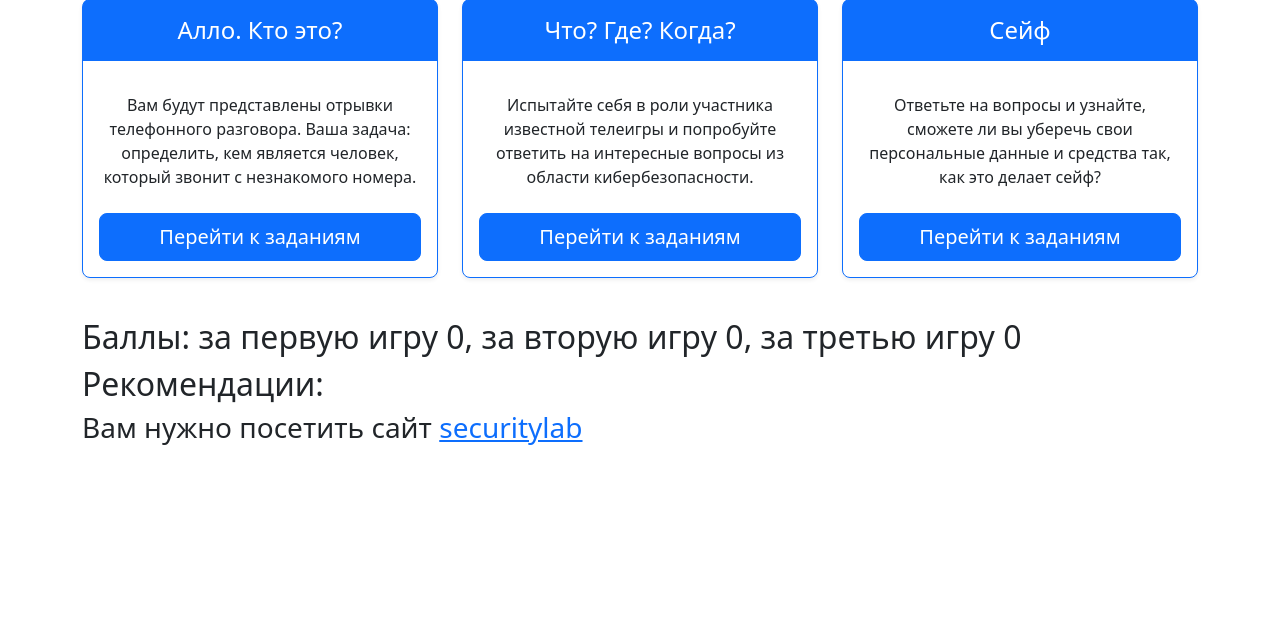
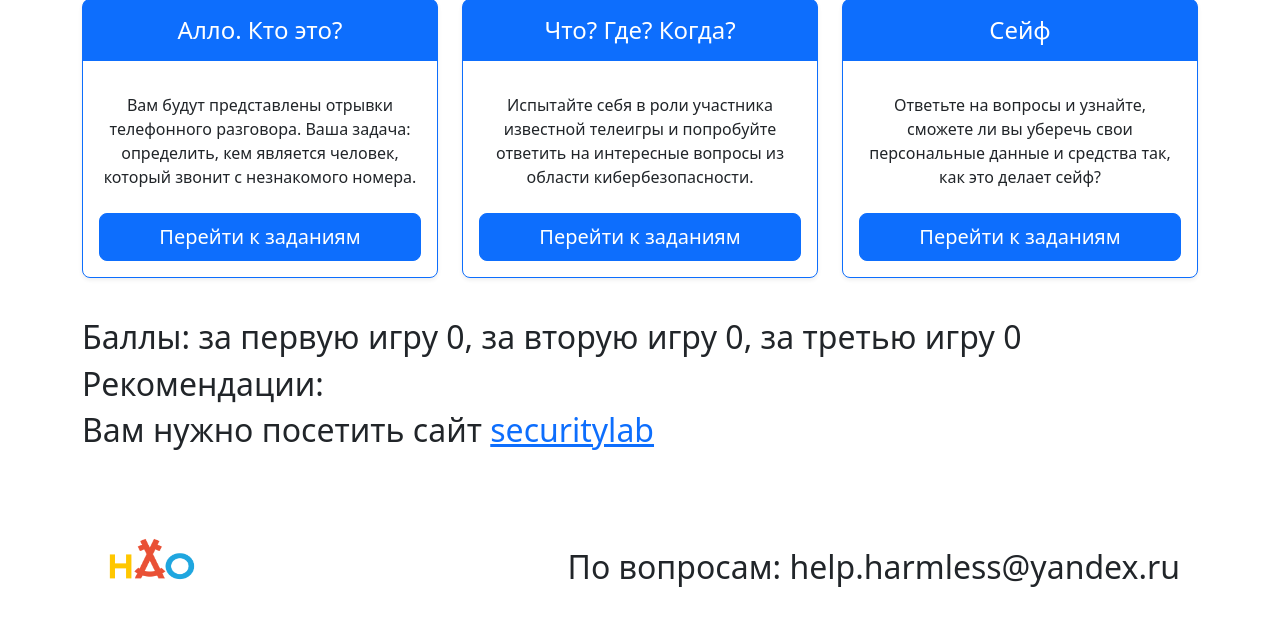
Before and after one commit to apolinaaaa/harmless, a Flask app: page /tests/1 in a window 1280 px wide. Shown: the part 156-782 px from the top of the page. Run offline with Flask 3, Linux system fonts and the light colour scheme.

Commit message:
Update index.html

```diff
--- a/templates/index.html
+++ b/templates/index.html
@@ -69,13 +69,19 @@
     <h2>Баллы: за первую игру {{user.answer1}}, за вторую игру {{user.answer2}}, за третью игру {{user.answer3}}</h2>
     <h2>Рекомендации:</h2>
     {% if user.answer < 10 %}
-        <h3>Вам нужно посетить сайт <a href="https://www.securitylab.ru/blog/personal/bezmaly/350620.php">securitylab</a></h3>
+        <h2>Вам нужно посетить сайт <a href="https://www.securitylab.ru/blog/personal/bezmaly/350620.php">securitylab</a></h2>
     {% endif %}
     {% if 10 <= user.answer <= 20 %}
-        <h3>У вас хороший результат, однако вы для расширения ваших знаний можете посетить сайт <a href="https://www.securitylab.ru/blog/personal/bezmaly/350620.php">securitylab</a></h3>
+        <h2>У вас хороший результат, однако для расширения ваших знаний вы можете посетить сайт <a href="https://www.securitylab.ru/blog/personal/bezmaly/350620.php">securitylab</a></h2>
     {% endif %}
     {% if user.answer > 20 %}
-        <h3>У вас отличный результат, можете для общего ознакомления перейти на сайт <a href="https://www.securitylab.ru/blog/personal/bezmaly/350620.php">securitylab</a></h3>
+        <h2>У вас отличный результат, можете для общего ознакомления перейти на сайт <a href="https://www.securitylab.ru/blog/personal/bezmaly/350620.php">securitylab</a></h2>
     {% endif %}
 </div>
+<div style="position:absolute; bottom:40px;">
+    <img src="/static/images/nao.png" width="140px" height="90px">
+</div>
+<div style="position:absolute; bottom:50px; right:100px">
+    <h2>По вопросам: help.harmless@yandex.ru</h2>
+</div>
 {% endblock %}
```
